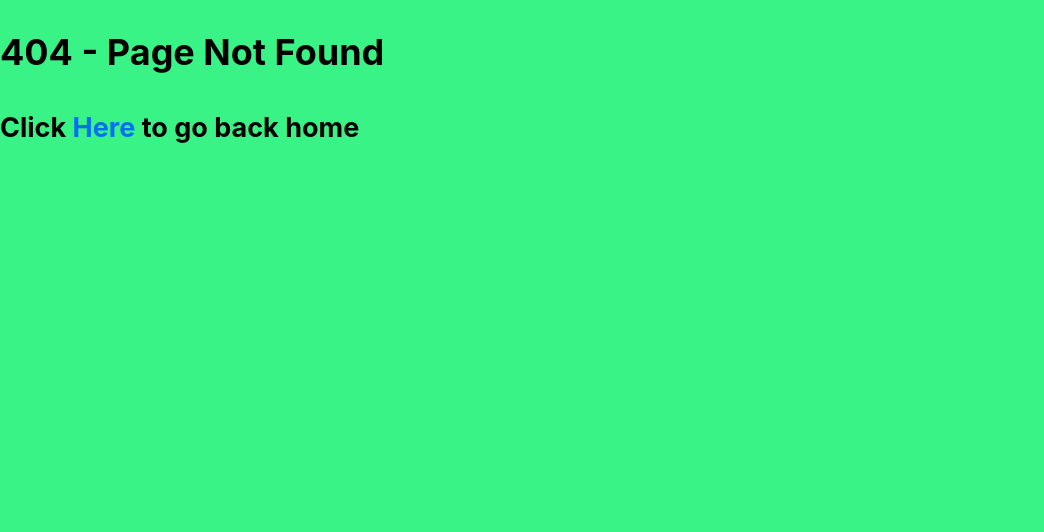
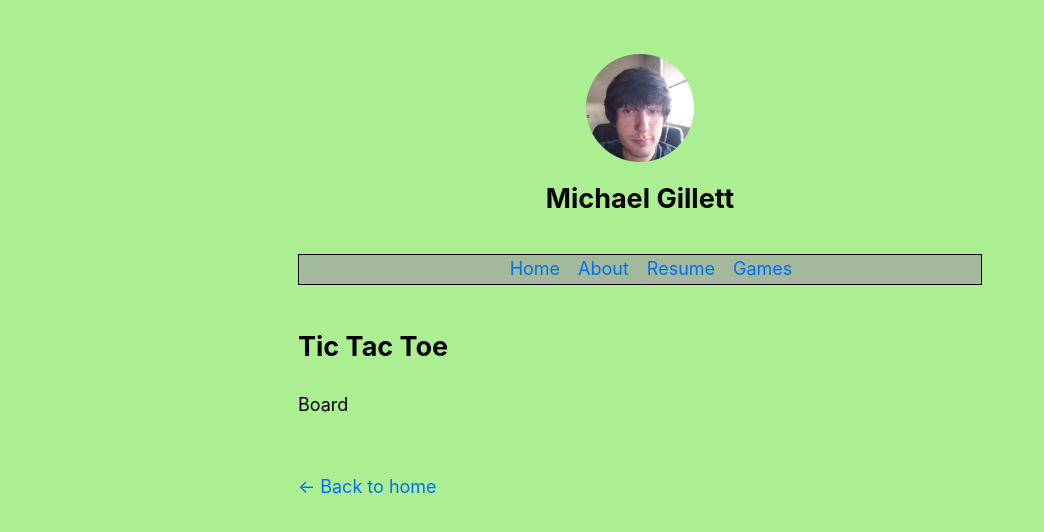
Before and after one commit to gillemic/nextjs-blog, a Next.js app: page /games/tic-tac-toe in a window 1280 px wide. Before the commit this address had no page. Shown: the top 532 px of the page, without its empty margins (0-1044 px from the left). Built offline with nearby package versions, Linux system fonts and the light colour scheme.

Commit message:
small changes

```diff
--- a/components/layout.module.css
+++ b/components/layout.module.css
@@ -1,5 +1,5 @@
 .container {
-  max-width: 36rem;
+  max-width: 40rem;
   padding: 0 1rem;
   margin: 3rem auto 6rem;
 }
--- a/pages/games/index.js
+++ b/pages/games/index.js
@@ -11,7 +11,7 @@ export default function Games(props) {
         <h2 className={utilStyles.headingLg}>Games List</h2>
         <ul className={utilStyles.gamesList}>
           <li><Link href="games/tetris"><a>Tetris</a></Link></li>
-          <li><Link href=""><a>Tic Tac Toe</a></Link></li>
+          <li><Link href="games/tic-tac-toe"><a>Tic Tac Toe</a></Link></li>
           <li><Link href=""><a>TBD</a></Link></li>
           <li><Link href=""><a>TBD</a></Link></li>
         </ul>
--- /dev/null
+++ b/pages/games/tic-tac-toe.js
@@ -0,0 +1,48 @@
+import Head from 'next/head'
+import Layout from '../../components/layout'
+import utilStyles from '../../styles/utils.module.css'
+import React from 'react'
+
+class TicTacToe extends React.Component {
+  constructor(props) {
+    super(props)
+
+    let field = []
+
+    for (let y = 0; y < 20; y++) {
+      let row = []
+
+      for (let x = 0; x < 14; x++) {
+        row.push(0)
+      }
+
+      field.push(row)
+    }
+
+    this.state = {
+      field: field,
+      gameOver: false,
+      pieces: ["x", "o"]
+    }
+  }
+
+
+
+  render() {
+    return(
+      <Layout>
+        <Head>
+          <title>Tic Tac Toe</title>
+        </Head>
+        <section>
+        <h1>Tic Tac Toe</h1>
+          <div className="tictactoe">
+            <p>Board</p>
+          </div>
+        </section>
+      </Layout>
+    )
+  }
+}
+
+export default TicTacToe
--- a/styles/global.css
+++ b/styles/global.css
@@ -6,7 +6,7 @@ body {
     Cantarell, Fira Sans, Droid Sans, Helvetica Neue, sans-serif;
   line-height: 1.6;
   font-size: 18px;
-  background-color: rgb(57, 243, 135);
+  background-color: rgb(172, 238, 146);
 }
 
 * {
```
